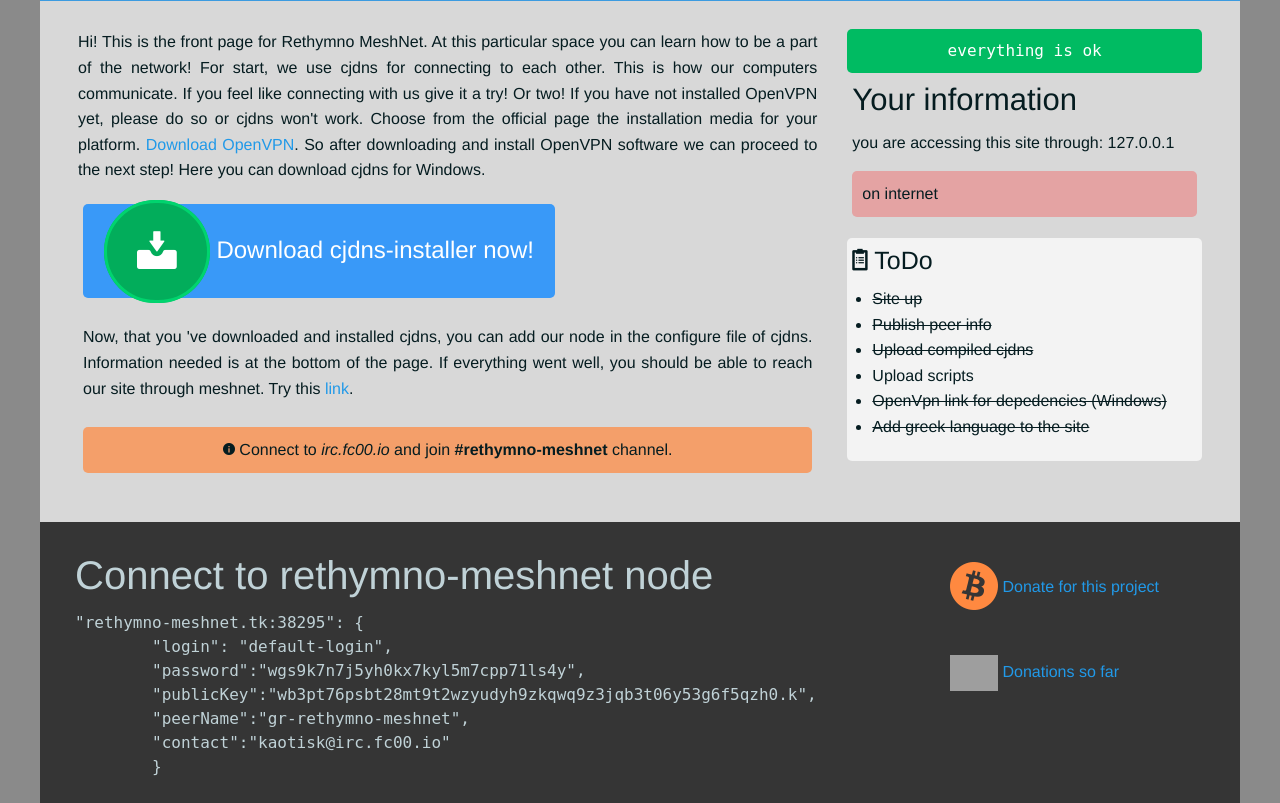
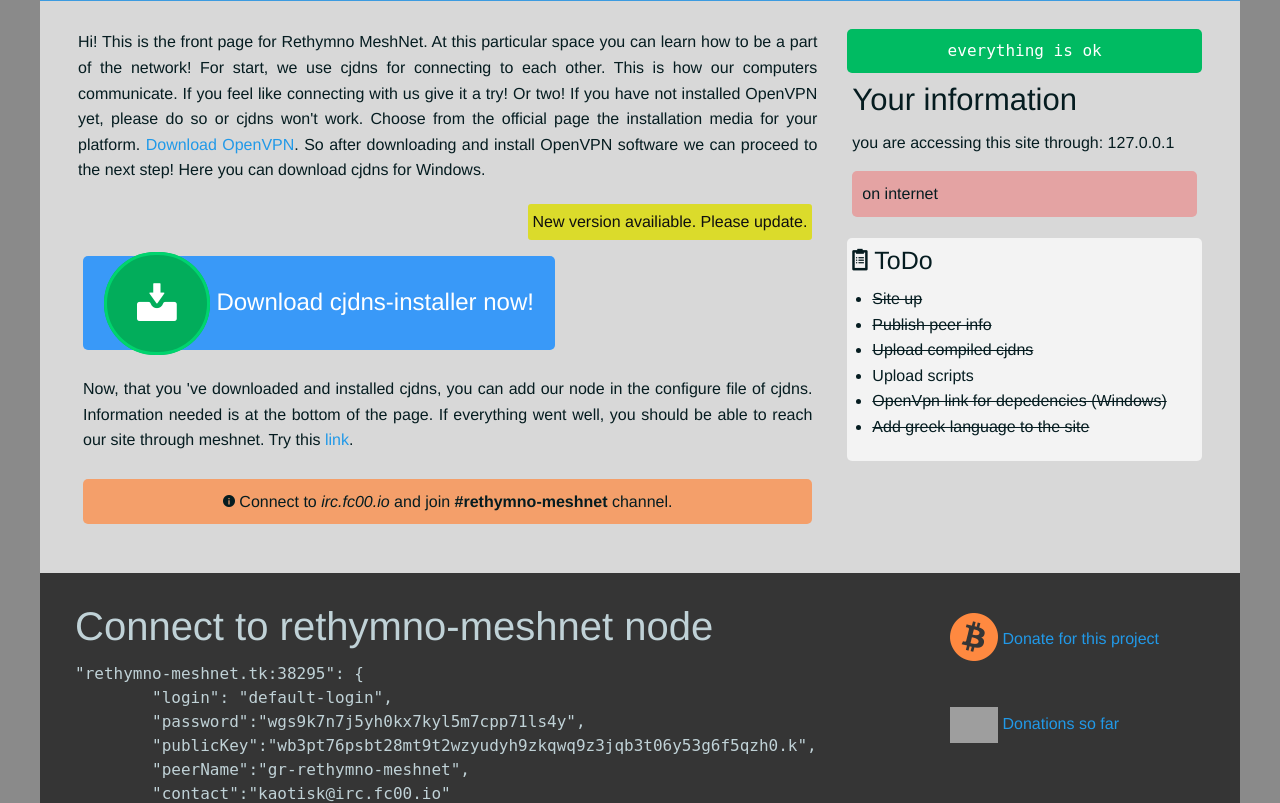
Before and after one commit to kaotisk-hund/rethymno-meshnet-site, a PHP site: page / in a window 1280 px wide. Shown: the part 240-1043 px from the top of the page. Run offline with PHP 8.4, Linux system fonts and the light colour scheme; grey boxes are pictures that could not be loaded.

Commit message:
Announced new cjdns-installer release

```diff
--- a/public/css/custom.css
+++ b/public/css/custom.css
@@ -145,3 +145,12 @@ p.footer {
 .bot-list{
 	list-style: none;
 }
+
+.new-download{
+	float: right;
+	text-align: center;
+	border-radius: 3px;
+	background-color: rgba(220,220,0,0.8);
+	color: rgb(15,15,15);
+	padding: 5px;
+}
--- a/public/index.php
+++ b/public/index.php
@@ -107,6 +107,9 @@ Here you can download cjdns for Windows.';
 	$connect_title["en"] = "Connect to rethymno-meshnet node";
 	$connect_title["gr"] = "Συνδεθείτε με τον κόμβο rethymno-meshnet";
 
+	$new_version["en"] = '<p class="new-download">New version availiable. Please update.</p>';
+	$new_version["gr"] = '<p class="new-download">Διατίθεται νέα έκδοση. Παρακαλούμε, αναβαθμίστε.</p>';
+
 	function routeFind(){
 		if ($_SERVER["HTTP_HOST"] == "h.rethymno-meshnet.tk"){
 			$route = '<p class="panel success2">on hyperboria</p>';
@@ -148,7 +151,7 @@ Here you can download cjdns for Windows.';
 			<div class="small-8 columns">
 				<p class="article"><?php echo $about[$lang]; ?></p>
 				<div>
-
+					<?php echo $new_version[$lang]; ?>
 					<?php echo $download[$lang]; ?>
 				</div>
 
```
